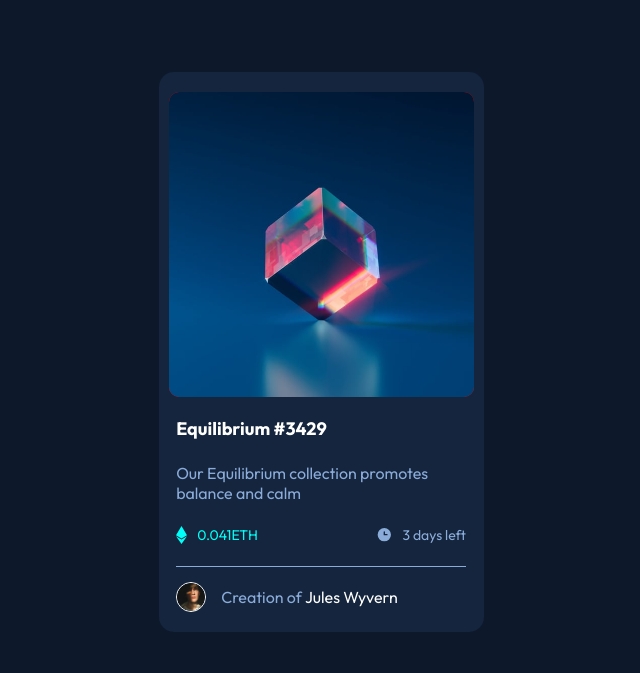
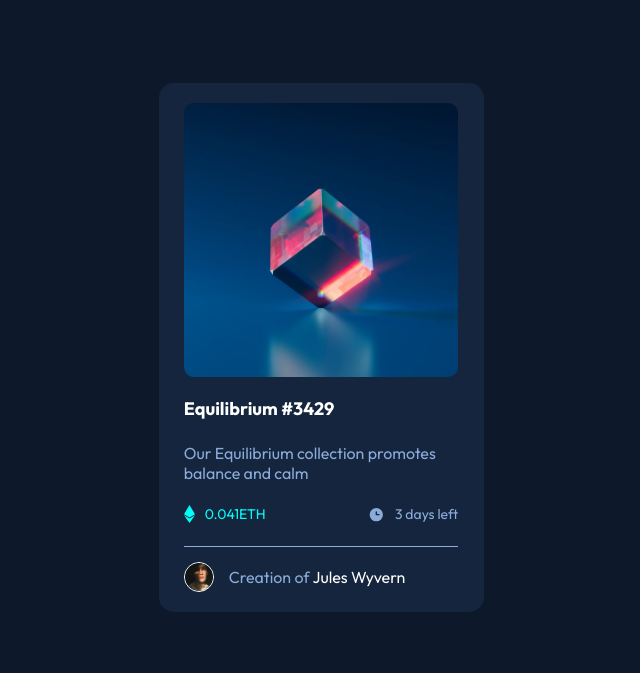
Before and after one commit to DLee1993/FEM-NFT-preview-component, a plain HTML site: page index.html in a window 1280 px wide. Shown: the top 673 px of the page, without its empty margins (319-959 px from the left). Drawn offline with Linux system fonts and the light colour scheme; files whose address does not match are found by name.

Commit message:
updated the width of the nft image

```diff
--- a/style.css
+++ b/style.css
@@ -51,7 +51,6 @@ figure {
     justify-content: center;
     align-items: center;
     position: relative;
-    background-color: red;
     border-radius: 10px;
     cursor: pointer;
 }
@@ -72,7 +71,7 @@ figure {
 }
 
 #nft {
-    width: 100%;
+    width: 90%;
     border-radius: 10px;
 }
 
@@ -84,7 +83,7 @@ figure {
 }
 
 #nft-info {
-    width: 95%;
+    width: 90%;
     display: flex;
     justify-content: space-between;
     align-items: start;
```
